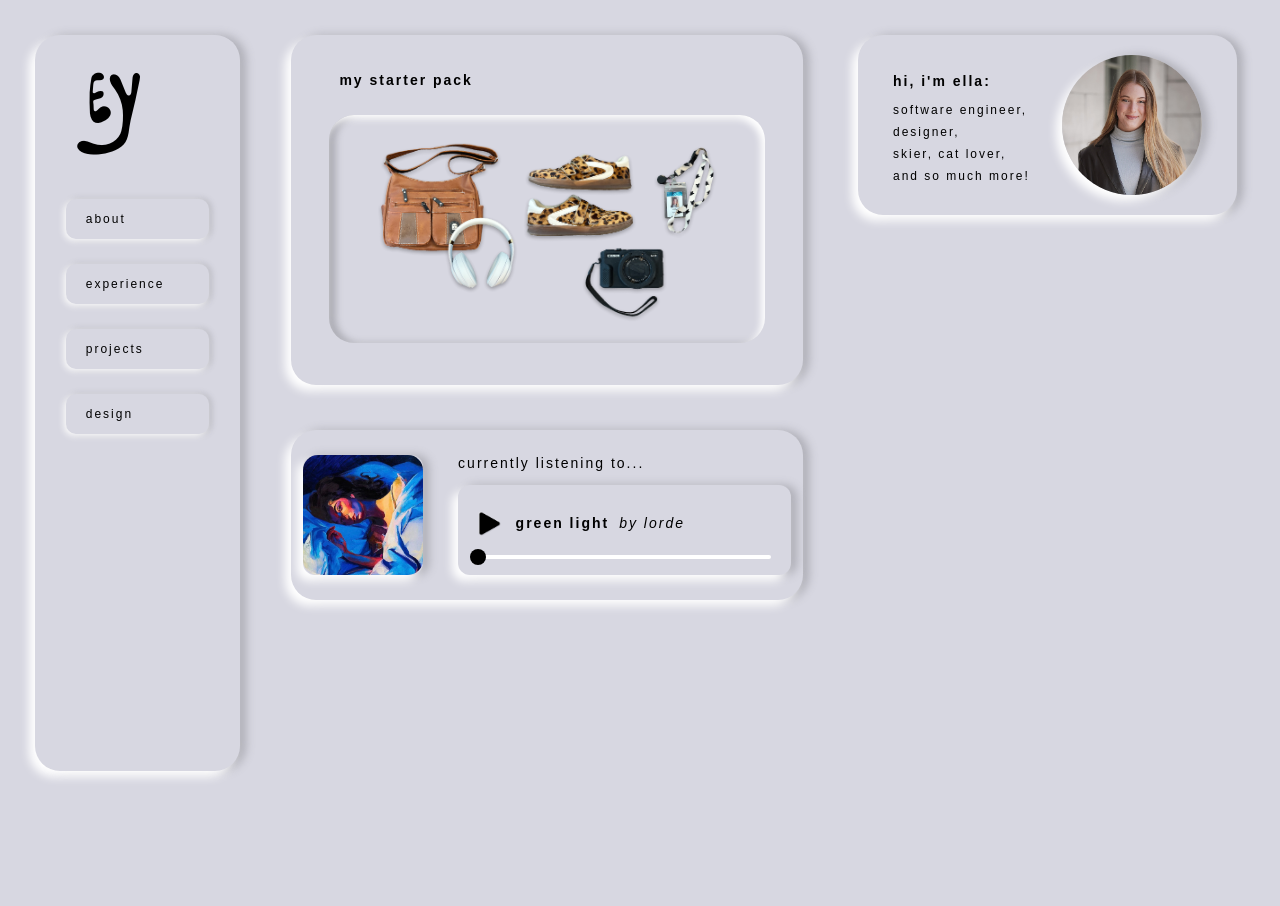
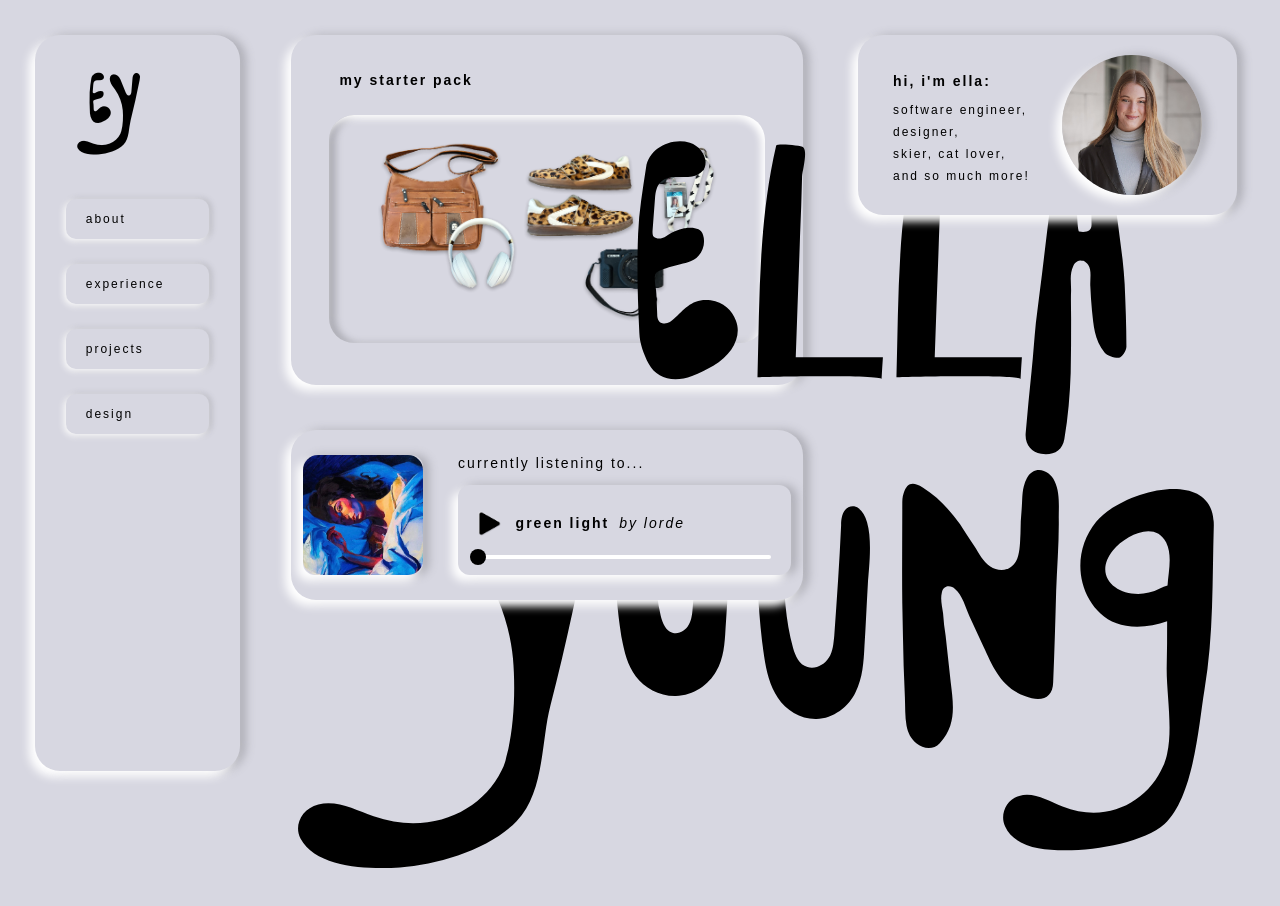
Before and after one commit to ellasyoung/portfolio-2025, a React (Create React App) app in the folder ellasyoung/: page / in a window 1280 px wide. Shown: the top 906 px of the page. Built offline with nearby package versions, Linux system fonts and the light colour scheme.

Commit message:
Adding my name

```diff
--- a/ellasyoung/src/components/BodyCol/BodyColElements.js
+++ b/ellasyoung/src/components/BodyCol/BodyColElements.js
@@ -2,9 +2,7 @@ import styled from "styled-components";
 
 export const Column = styled.div`
     width: 80%;
-    height: 200vh;
     margin-left: 20%;
     position: relative;
     z-index: 1;
-    //background-color: rgba(130, 130, 142, 1);
 `;
--- a/ellasyoung/src/components/Hero/HeroElements.js
+++ b/ellasyoung/src/components/Hero/HeroElements.js
@@ -1,4 +1,5 @@
 import styled from "styled-components";
+import { offWhite, black, shadowLight, shadowDark } from "../../constants/colors";
 
 export const Row = styled.div`
     display: flex;
@@ -9,3 +10,24 @@ export const HeroContainer = styled.div`
     display: flex;
     flex-direction: column;
 `;
+
+export const Title = styled.p`
+    font-family: 'Bungalow', sans-serif;
+    color: ${black};
+    margin: 0;
+    position: absolute;
+
+    &.firstName {
+        font-size: 425px;
+        top: 60px;
+        right: 140px;
+        z-index: 20;
+    }
+
+    &.lastName {
+        font-size: 425px;
+        z-index: 5;
+        top: 400px;
+        right: 50px;
+    }
+`;
--- a/ellasyoung/src/components/Hero/index.js
+++ b/ellasyoung/src/components/Hero/index.js
@@ -1,8 +1,10 @@
-import {HeroContainer, Row} from "./HeroElements";
+import {HeroContainer, Row, Title} from "./HeroElements";
 
 import StarterPack from "../StarterPack";
 import ProfilePic from "../ProfilePic"
 import PlaySong from "../PlaySong";
+
+//<Title className="lastName">Young</Title>
 
 const Hero = () => {
     return (
@@ -12,6 +14,8 @@ const Hero = () => {
                 <ProfilePic/>
             </Row>
             <PlaySong />
+            <Title className="firstName">Ella</Title>
+            <Title className="lastName">Young</Title>
         </HeroContainer>
     );
 };
--- a/ellasyoung/src/components/PlaySong/PlaySongElements.js
+++ b/ellasyoung/src/components/PlaySong/PlaySongElements.js
@@ -12,6 +12,8 @@ export const Container = styled.div`
     flex-direction: row;
     align-items: center;
     justify-content: center;
+    position: relative;
+    z-index: 10;
 `;
 
 export const SongInfo = styled.div`
--- a/ellasyoung/src/components/ProfilePic/ProfilePicElements.js
+++ b/ellasyoung/src/components/ProfilePic/ProfilePicElements.js
@@ -12,6 +12,8 @@ export const Container = styled.div`
     flex-direction: row;
     align-items: center;
     justify-content: space-between;
+    position: relative;
+    z-index: 30;
 `;
 
 export const PicContainer = styled.div`
--- a/ellasyoung/src/components/StarterPack/StarterPackElements.js
+++ b/ellasyoung/src/components/StarterPack/StarterPackElements.js
@@ -11,6 +11,8 @@ export const Container = styled.div`
     display: flex;
     flex-direction: column;
     align-items: center;
+    position: relative;
+    z-index: 10;
 `;
 
 export const InnerCont = styled.div`
```
